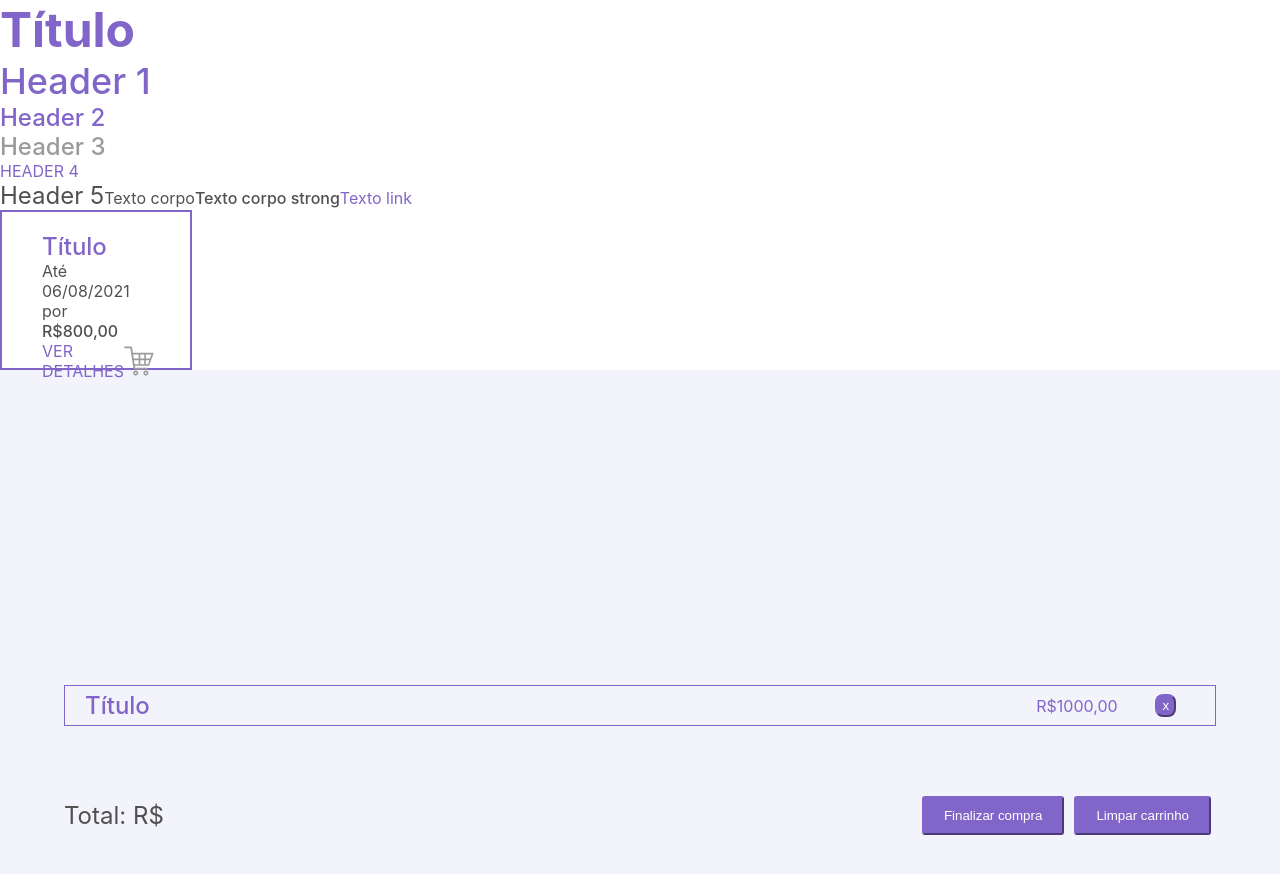
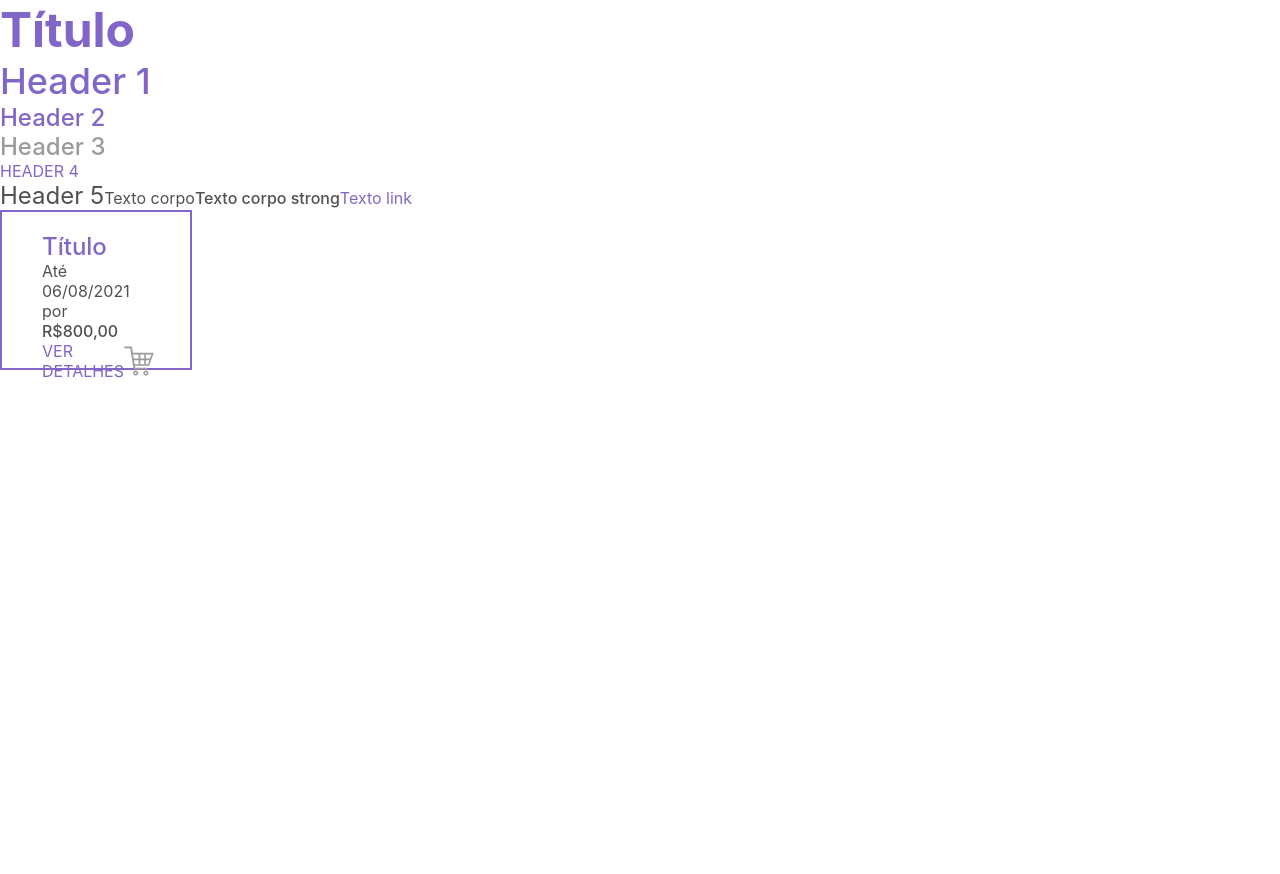
Before and after one commit to future4code/maryam-labe-ninja11, a React (Create React App) app: page / in a window 1280 px wide. Shown: the top 874 px of the page. After the commit the page ends 800 px from the top, so only its background shows below. Built offline with nearby package versions, Linux system fonts and the light colour scheme.

Commit message:
estrutura carrinho e estrutura item carrinho- Ok

```diff
--- a/src/components/AppContainer.js
+++ b/src/components/AppContainer.js
@@ -16,7 +16,6 @@ export class AppContainer extends Component {
           dataFinal={'06/08/2021'}
           preco={'800,00'}
         />
-        <TelaCarrinho/>
       </div>
     )
   }
```
